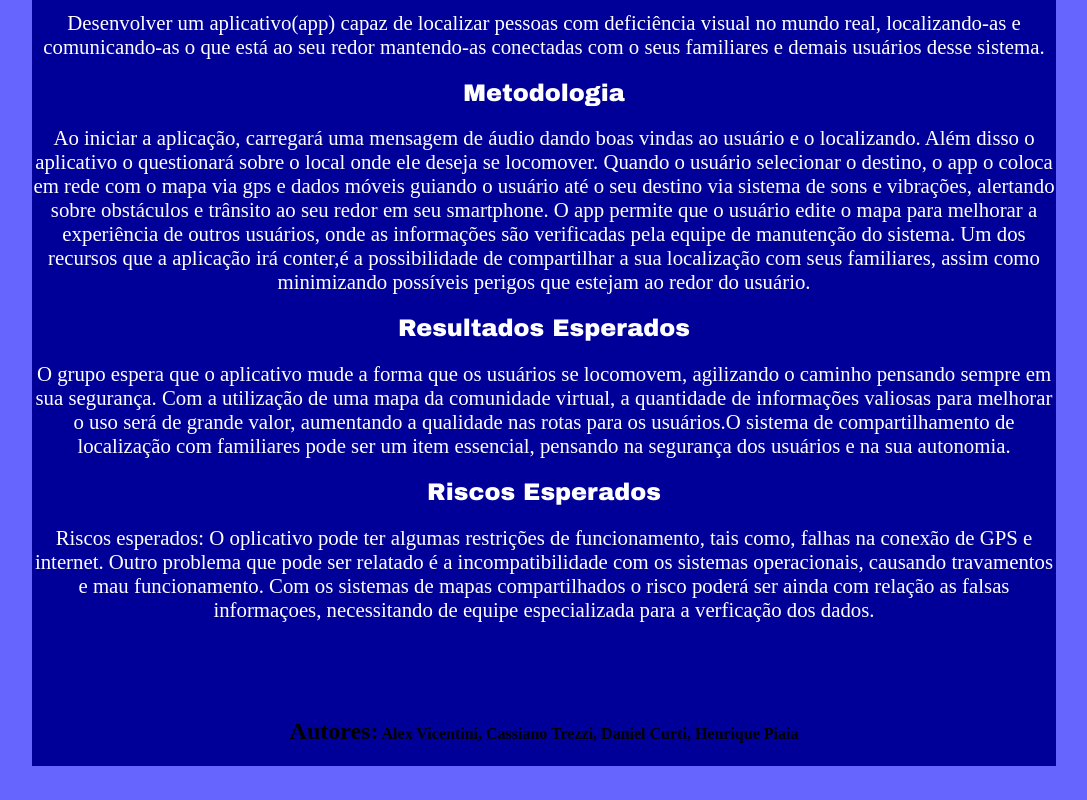
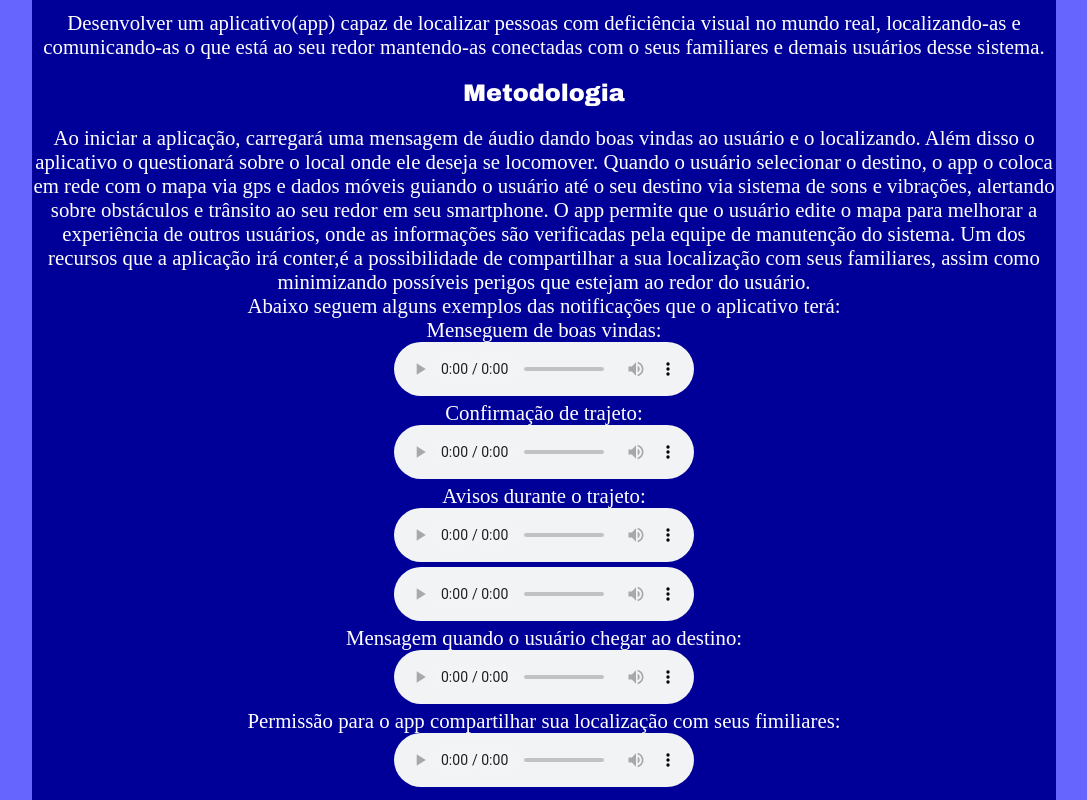
Before and after one commit to DanielCurti/DanielCurti.github.io, a plain HTML site: page ppi/index.html in a window 1280 px wide. Shown: the part 1180-1980 px from the top of the page, without its empty margins (96-1183 px from the left). Before the commit the page ends 1946 px from the top, so only its background shows below. Drawn offline with Linux system fonts and the light colour scheme.

Commit message:
alteração dia 23

```diff
--- a/ppi/index.html
+++ b/ppi/index.html
@@ -9,7 +9,7 @@
 <body>
 
 	<div id="cabecalho">
-		<img src="slogan.jpg" id="slogan">
+		<img src="slogan.jpg" id="slogan" alt="Slogan do trabalho">
 		<h3 id="int"><a href="#resumo" class="itemMenu">Resumo</a><a class="itemMenu" href="#introducao">Introdução</a><a class="itemMenu" href="#objetivos">  Objetivos  </a><a class="itemMenu" href="#metodologia">  Metodologia  </a><a class="itemMenu" href="#resultados">  Resultados Esperados  </a><a class="itemMenu" href="#riscos">  Riscos Esperados</a></h3>
 
 	</div>
@@ -35,7 +35,21 @@
 		<p>Desenvolver um aplicativo(app) capaz de localizar pessoas com deficiência visual no mundo real, localizando-as e comunicando-as o que está ao seu redor mantendo-as conectadas com o seus familiares e demais usuários desse sistema.</p>
 
 		<h2 id="metodologia">Metodologia</h2>
-		<p>Ao iniciar a aplicação, carregará uma mensagem de áudio dando boas vindas ao usuário e o localizando. Além disso o aplicativo o questionará sobre o local onde ele deseja se locomover. Quando o usuário selecionar o destino, o app o coloca em rede com o mapa via gps e dados móveis guiando o usuário até o seu destino via sistema de sons e vibrações, alertando sobre obstáculos e trânsito ao seu redor em seu smartphone. O app permite que o usuário edite o mapa para melhorar a experiência de outros usuários, onde as informações são verificadas pela equipe de manutenção do sistema. Um dos recursos que a aplicação irá conter,é a possibilidade de compartilhar a sua localização com seus familiares, assim como minimizando possíveis perigos que estejam ao redor do usuário.  </p>
+		<p>Ao iniciar a aplicação, carregará uma mensagem de áudio dando boas vindas ao usuário e o localizando. Além disso o aplicativo o questionará sobre o local onde ele deseja se locomover. Quando o usuário selecionar o destino, o app o coloca em rede com o mapa via gps e dados móveis guiando o usuário até o seu destino via sistema de sons e vibrações, alertando sobre obstáculos e trânsito ao seu redor em seu smartphone. O app permite que o usuário edite o mapa para melhorar a experiência de outros usuários, onde as informações são verificadas pela equipe de manutenção do sistema. Um dos recursos que a aplicação irá conter,é a possibilidade de compartilhar a sua localização com seus familiares, assim como minimizando possíveis perigos que estejam ao redor do usuário.<br>
+		Abaixo seguem alguns exemplos das notificações que o aplicativo terá:<br>
+		Menseguem de boas vindas:<br>
+		<audio src="audios\saudacao.mp3" controls="controls"></audio><br>
+		Confirmação de trajeto:<br>
+		<audio src="audios\Rotas.mp3" controls="controls"></audio><br>
+		Avisos durante o trajeto:<br>
+		<audio src="audios\guia1.mp3" controls="controls"></audio><br>
+		<audio src="audios\guia2.mp3" controls="controls"></audio><br>
+		Mensagem quando o usuário chegar ao destino:<br>
+		<audio src="audios\finalrota.mp3" controls="controls"></audio><br>
+		Permissão para o app compartilhar sua localização com seus fimiliares:<br>
+		<audio src="audios\compartilhamento.mp3" controls="controls"></audio><br>
+
+		</p>
 
 		<h2 id="resultados">Resultados Esperados</h2>
 		<p> O grupo espera que o aplicativo mude a forma que os usuários se locomovem, agilizando o caminho pensando sempre em sua segurança. Com a utilização de uma mapa da comunidade virtual, a quantidade de informações valiosas para melhorar o uso será de grande valor, aumentando a qualidade nas rotas para os usuários.O sistema de compartilhamento de localização com familiares pode ser um item essencial, pensando na segurança dos usuários e na sua autonomia.</p>
@@ -44,7 +58,16 @@
 		<p>Riscos esperados: O oplicativo pode ter algumas restrições de funcionamento, tais como, falhas na conexão de GPS e internet. Outro problema que pode ser relatado é a incompatibilidade com os sistemas operacionais, causando travamentos e mau funcionamento. Com os sistemas de mapas compartilhados o risco poderá ser ainda com relação as falsas informaçoes, necessitando de equipe especializada para a verficação dos dados.   </p>
 
 		<br><br><br>
-		<h4><span>Autores:</span> Alex Vicentini, Cassiano Trezzi, Daniel Curti, Henrique Piaia </h6>
+		<h4><span>Autores:</span> Alex Vicentini - Aluno do Instituto Federal Farroupilha - Campus de Frederico Westphalen<br>
+		Cassiano Trezzi - Aluno do Instituto Federal Farroupilha - Campus de Frederico Westphalen<br>
+		Daniel Curti - Aluno do Instituto Federal Farroupilha - Campus de Frederico Westphalen<br>
+		Henrique Piaia - Aluno do Instituto Federal Farroupilha - Campus de Frederico Westphalen<br>
+		André Fiorin - Coordenador do Curso de Tecnologia em Sistemas para Internet<br>
+		Diego Porcellis - Docente da disciplina de Interação Humano Computador<br>
+		Árton Pereira Dorneles - Docente da disciplina de Construção de Páginas Web<br>
+		Bruno Batista Boniati - Docente da disciplina de Algoritmos<br>
+		Graciela Fagundes Rodrigues - Docente das disciplinas de Inclusão Digital e Metodologia Científica<br>
+		Joel da Silva - Docente da disciplina de Banco de Dados I<br></h4>
 
 	</div>
 
```
Also changed, not shown: 6 other files.
